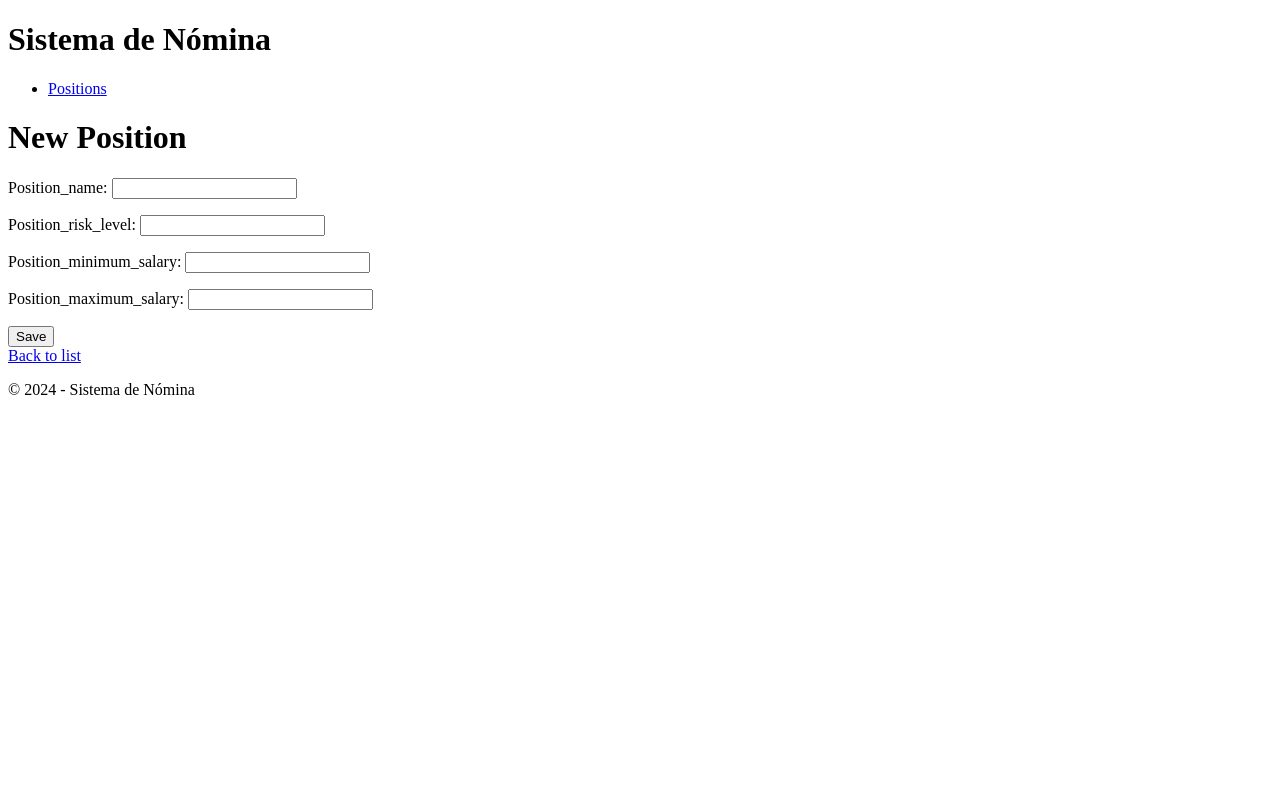
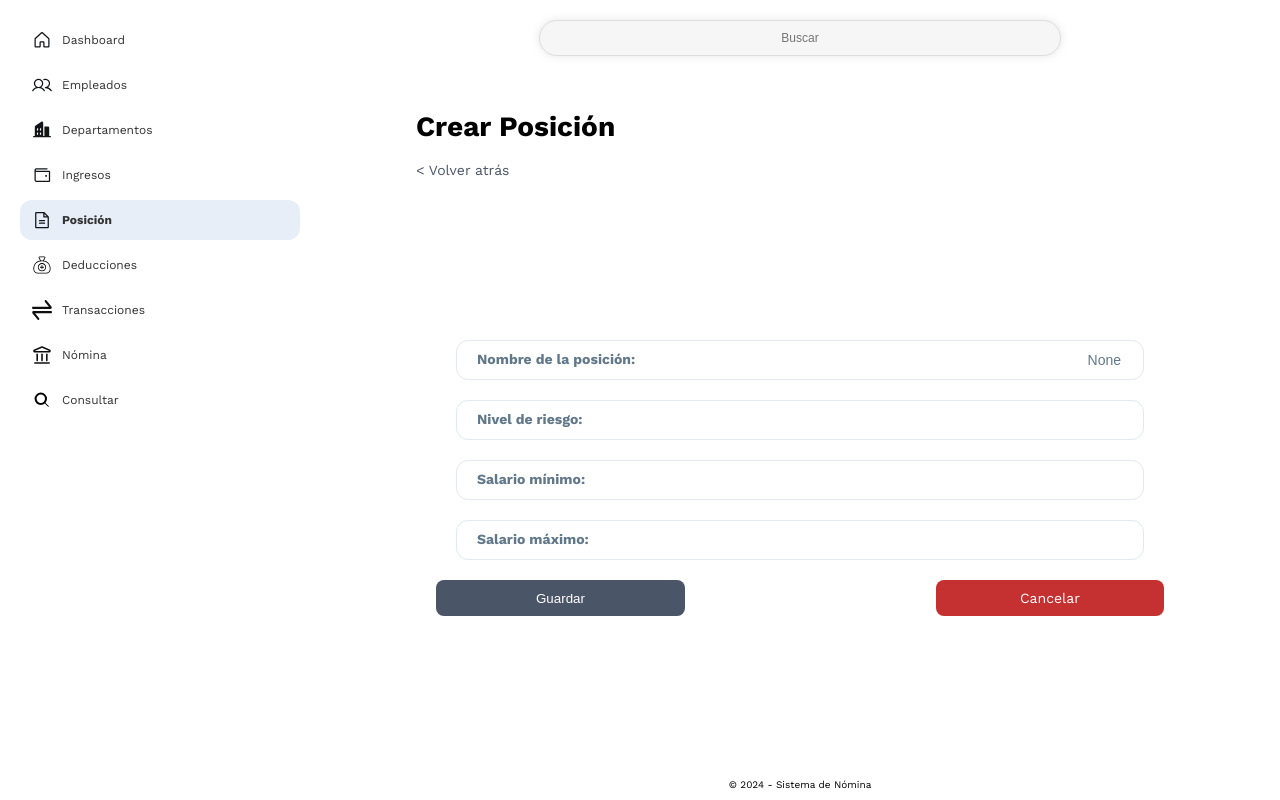
Before and after one commit to cturbides/NominaApec, a Django app: page /positions/position/new/ in a window 1280 px wide. Run offline with Django 5.2, Linux system fonts and the light colour scheme; parts of the project's set-up code (start-up, migrations or seed data) failed here and were passed over.

Commit message:
Updated positions templates

```diff
--- a/nomina/positions/templates/positions/base.html
+++ /dev/null
@@ -1,26 +0,0 @@
-<!DOCTYPE html>
-<html>
-<head>
-    <title>{% block title %}Sistema de Nómina{% endblock %}</title>
-    {% comment %} <link rel="stylesheet" type="text/css" href="{% static 'css/style.css' %}"> {% endcomment %}
-</head>
-<body>
-    <header>
-        <h1>Sistema de Nómina</h1>
-        <nav>
-            <ul>
-                <li><a href="{% url 'position_list' %}">Positions</a></li>
-            </ul>
-        </nav>
-    </header>
-
-    <main>
-        {% block content %}
-        {% endblock %}
-    </main>
-
-    <footer>
-        <p>&copy; 2024 - Sistema de Nómina</p>
-    </footer>
-</body>
-</html>
--- a/nomina/positions/templates/positions/form.html
+++ b/nomina/positions/templates/positions/form.html
@@ -1,11 +1,44 @@
-{% extends 'positions/base.html' %}
+{% extends 'base.html' %}
+{% load static %}
+{% load humanize %}
+
+{% block title %}{{ form.instance.pk|yesno:"Editar,Crear" }} Posición{% endblock %}
+
+{% block extra_head %}
+    <link rel="stylesheet" href="{% static 'css/positions/form.css' %}" />
+{% endblock %}
 
 {% block content %}
-  <h1>New Position</h1>
-  <form method="post">
-    {% csrf_token %}
-    {{ form.as_p }}
-    <button type="submit">Save</button>
-  </form>
-  <a href="{% url 'position_list' %}">Back to list</a>
+  <div class="detail-container">
+    <div class="main_header">
+        <h1>{{ form.instance.pk|yesno:"Editar,Crear" }} Posición</h1>
+        <a href="{% url 'position_list' %}" class="back-link">&lt; Volver atrás</a>
+    </div>
+
+    <div class="position-detail">
+      <form method="post" class="position-info">
+        {% csrf_token %}
+        <div class="info-row">
+          <label class="label" for="id_name">Nombre de la posición:</label>
+          <input type="text" name="name" id="id_name" class="value" value="{{ form.name.value }}">
+        </div>
+        <div class="info-row">
+          <label class="label" for="id_risk_level">Nivel de riesgo:</label>
+          <input type="number" name="risk_level" id="id_risk_level" class="value" value="{{ form.risk_level.value }}">
+        </div>
+        <div class="info-row">
+          <label class="label" for="id_minimum_salary">Salario mínimo:</label>
+          <input type="number" name="minimum_salary" id="id_minimum_salary" class="value" value="{{ form.minimum_salary.value|floatformat:2 }}">
+        </div>
+        <div class="info-row">
+          <label class="label" for="id_maximum_salary">Salario máximo:</label>
+          <input type="number" name="maximum_salary" id="id_maximum_salary" class="value" value="{{ form.maximum_salary.value|floatformat:2 }}">
+        </div>
+        <div class="actions">
+          <button type="submit" class="edit-button">Guardar</button>
+          <a href="{% url 'position_list' %}" class="cancel-button">Cancelar</a>
+        </div>
+      </form>
+    </div>
+  </div>
 {% endblock %}
--- /dev/null
+++ b/nomina/static/css/positions/form.css
@@ -0,0 +1,124 @@
+.detail-container {
+    flex: 1;
+    width: 80%;
+    height: 100%;
+    display: flex;
+    align-items: left;
+    flex-direction: column;
+    justify-content: flex-start;
+    margin-bottom: 50px;
+}
+
+.main_header {
+    display: flex;
+    margin-top: 35px;
+    align-items: left;
+    margin-bottom: 20px;
+    flex-direction: column;
+    justify-content: space-between;
+}
+
+.main_header h1 {
+    left: 0;
+    font-size: 28px;
+    font-weight: bold;
+}
+
+.back-link {
+    color: #4a5568;
+    font-size: 14px;
+    margin-bottom: 40px;
+    display: inline-block;
+    text-decoration: none;
+}
+
+.back-link:hover {
+    text-decoration: underline;
+}
+
+.position-detail {
+    margin-top: auto;
+    text-align: center;
+    margin-bottom: auto;
+}
+
+.position-info {
+    padding: 20px;
+    max-width: 1000px;
+    margin-left: auto;
+    margin-right: auto;
+}
+
+.info-row {
+    display: flex;
+    padding: 10px 20px;
+    border-radius: 12px;
+    margin-bottom: 20px;
+    margin-left: 20px;
+    margin-right: 20px;
+    border: 1px solid #e2e8f0;
+    justify-content: space-between;
+}
+
+.label {
+    color: #61788a;
+    font-size: 14px;
+    font-weight: bold;
+}
+
+.value {
+    width: 70%;
+    border: none;
+    outline: none;
+    color: #61788a;
+    font-size: 14px;
+    text-align: right;
+    text-decoration: none;
+    background-color: transparent;
+}
+
+.actions {
+    display: flex;
+    text-align: center;
+    margin-bottom: auto;
+    justify-content: space-between;
+}
+
+.cancel-button {
+    border: none;
+    color: #ffffff;
+    cursor: pointer;
+    font-size: 14px;
+    min-width: 100px;
+    max-width: 200px;
+    text-align: center;
+    border-radius: 8px;
+    padding: 10px 5vw;
+    display: inline-block;
+    text-decoration: none;
+}
+
+.edit-button {
+    text-align: center;
+    padding: 10px 100px;
+    border: none;
+    color: #ffffff;
+    cursor: pointer;
+    border-radius: 8px;
+}
+
+.edit-button {
+    background-color: #4a5568;
+}
+
+.edit-button:hover {
+    background-color: #2d3748;
+}
+
+.cancel-button {
+    background-color: #c53030;
+}
+
+.cancel-button:hover {
+    background-color: #9b2c2c;
+}
```
Also changed, not shown: nomina/positions/templates/positions/delete.html (+22 -8 lines), nomina/positions/templates/positions/detail.html (+41 -8 lines), nomina/positions/templates/positions/index.html (+28 -10 lines), nomina/static/css/positions/delete.css (added, +82 -0 lines), nomina/static/css/positions/detail.css (added, +106 -0 lines), nomina/static/css/positions/index.css (added, +82 -0 lines).
